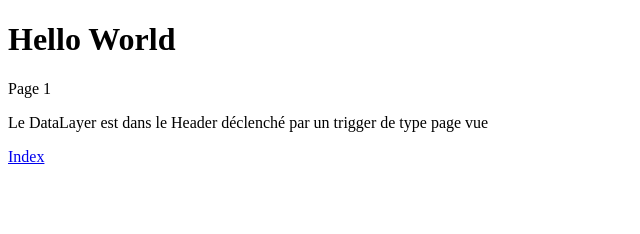
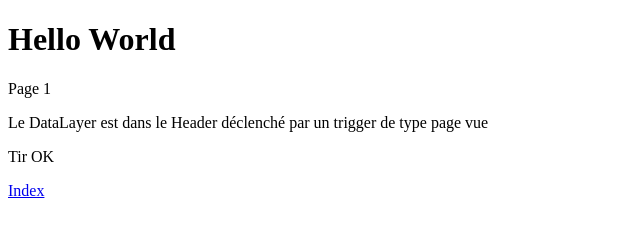
Before and after one commit to PhilippeR/GTMtests, a plain HTML site: page page1.html in a window 1280 px wide. Shown: the whole page, without its empty margins (0-640 px from the left). Drawn offline with Linux system fonts and the light colour scheme.

Commit message:
Update page1.html

```diff
--- a/page1.html
+++ b/page1.html
@@ -36,6 +36,7 @@ height="0" width="0" style="display:none;visibility:hidden"></iframe></noscript>
 <h1>Hello World</h1>
 <p>Page 1</p>
 <p>Le DataLayer est dans le Header déclenché par un trigger de type page vue</p>
+<p>Tir OK</p>
 <p><a href="index.html">Index</a> </p>
 </body>
 </html>
```
